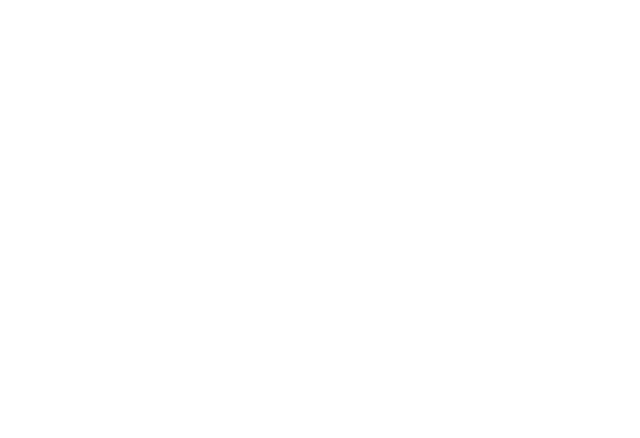
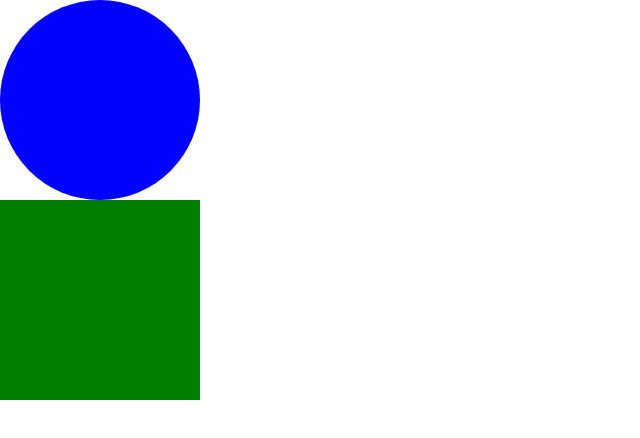
Before and after one commit to pgzisis/cic-fridays-react-course, a React (Create React App) app: page / in a window 1280 px wide. Shown: the top 438 px of the page, without its empty margins (0-640 px from the left). Built offline with nearby package versions, Linux system fonts and the light colour scheme.

Commit message:
Add lifting-state-up

```diff
--- a/src/App.js
+++ b/src/App.js
@@ -1,13 +1,40 @@
-// Let's try out state! In this exercise we will render a circle on the screen.
-// When we click on the circle, it's background color will toggle from red to
-// blue!
+// Let's see the power of Lifting State Up! In this exercise we have two shapes:
+// a square and a circle. When we click on the square, it's background color
+// toggles between red and green. When we click on the circle, it's background
+// color toggles between red and and blue. Our goal is, whenever we click on
+// either shape, they both change colors, and either both of them are red, or
+// they have separate colors (green and blue).
 
-// To start, go to Circle.js
+// To start go to Square.js
 
+// Now both components are talking to the App component through their respective
+// onClick props.
+
+import { Square } from './Square';
 import { Circle } from './Circle';
+// Firstly import the `useState` hook from 'react'.
 
 const App = () => {
-  return <Circle />;
+  // Use the useState hook below. The name of the state should be `isRed`, the
+  // name of the function that updates the state should be `setIsRed` and the
+  // initial value of `useState` should be false.
+
+  // Under this line create a `handleClick` arrow function. It should not have
+  // any parameters and in it's body it should call the `setIsRed` function,
+  // supplying it with the opposite value of the current state, `isRed`.
+
+  return (
+    <div>
+      {/* Add to both components the `isRed` and `onClick` props. `isRed` should
+      provide the value of the local state, and `onClick` should call the
+      // `handleClick` function*/}
+      <Circle />
+      <Square />
+    </div>
+  );
 };
 
 export default App;
+
+// Now you should be able to see both shapes change colors simultaneously when
+// you click them. Congratulations you learned Lifting State Up!
--- a/src/Circle.js
+++ b/src/Circle.js
@@ -1,21 +1,22 @@
-// To start using state, import the useState hook.
+// In this component, go through the exact same steps as in the Square
+// component!
+import { useState } from 'react';
 
 const Circle = () => {
-  // Here we should call it. We should initialize it to false, and it should
-  // return isRed and setIsRed.
+  const [isRed, setIsRed] = useState(false);
 
   const handleClick = () => {
-    // Here we should update the state to the opposite of it's current value.
+    setIsRed(!isRed);
   };
 
-  // In `className` we want to add next to 'circle' either a 'red', or a 'blue'
-  // css class. In conditional rendering we saw how with template literals and
-  // the ternary expression we can achieve this, for example:
-  // `${condition ? true : false}`.
-  return <div className={`circle`} onClick={handleClick}></div>;
+  return (
+    <div
+      className={`circle ${isRed ? 'red' : 'blue'}`}
+      onClick={handleClick}
+    ></div>
+  );
 };
 
 export { Circle };
 
-// When you finish you should be a able to see a blue circle. When you click it,
-// it should turn to red!. Congratulations you learned State!
+// When you are finished, go to App.js
--- /dev/null
+++ b/src/Square.js
@@ -0,0 +1,26 @@
+// As you can see the Square component has it's own stateful logic handling it's
+// background color. We want it to share this stateful logic with the Circle
+// component.
+
+// Firstly remove this import.
+import { useState } from 'react';
+
+// To notify the App component of the click, we use props. Add the props
+// parameter.
+const Square = () => {
+  // Also remove this line with the `useState`.
+  const [isRed, setIsRed] = useState(false);
+
+  const handleClick = () => {
+    // Replace the line below with a call to the onClick function which lives
+    // in the props object.
+    setIsRed(!isRed);
+  };
+
+  // Now isRed will be supplied by props. Replace isRed with props.isRed.
+  return <div className={isRed ? 'red' : 'green'} onClick={handleClick}></div>;
+};
+
+export { Square };
+
+// When you are finished, go to Circle.js
--- a/src/index.css
+++ b/src/index.css
@@ -15,6 +15,9 @@
 div {
   height: 200px;
   width: 200px;
+}
+
+.circle {
   border-radius: 50%;
 }
 
@@ -25,3 +28,7 @@
 .red {
   background-color: red;
 }
+
+.green {
+  background-color: green;
+}
```
Also changed, not shown: 1 other file (tests, documents, lock files or other folders).
